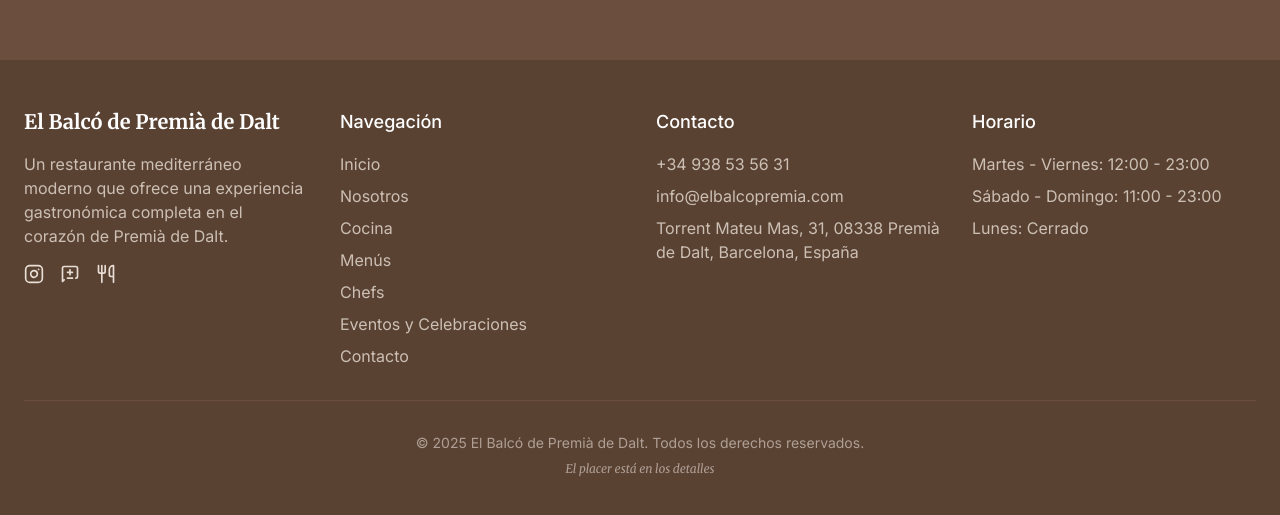
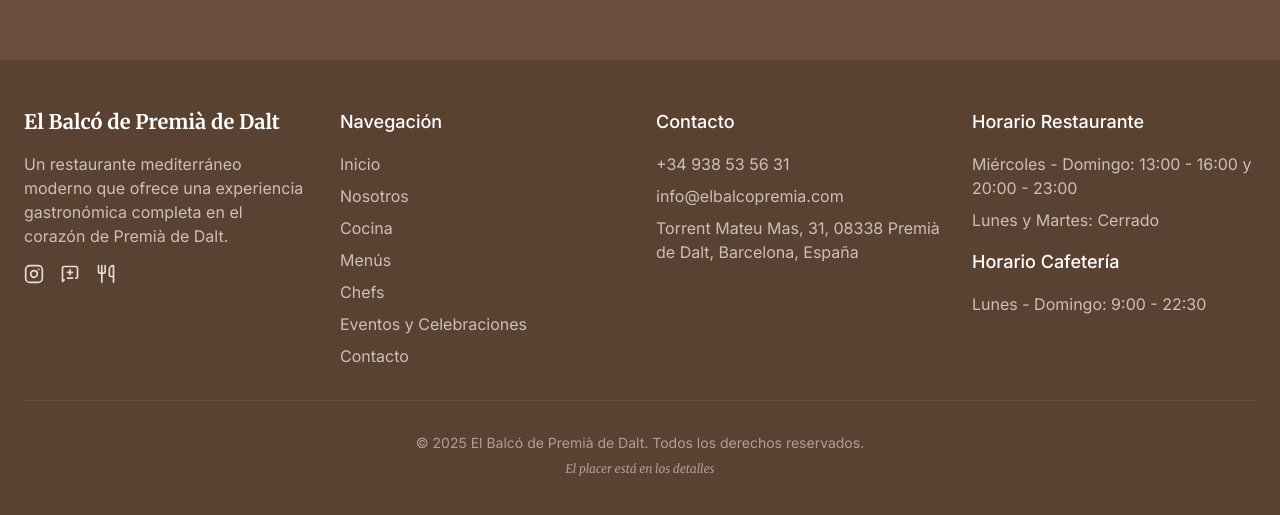
Before and after one commit to pablocasalm/elbalcodepremiav2, a React (Vite) app: page / in a window 1280 px wide. Shown: the part 9379-9894 px from the top of the page. Built offline with nearby package versions, Linux system fonts and the light colour scheme.

Commit message:
Actualizados horarios de apertura

```diff
--- a/src/components/layout/Footer.tsx
+++ b/src/components/layout/Footer.tsx
@@ -49,11 +49,17 @@ const Footer: React.FC = () => {
           </div>
 
           <div>
-            <h4 className="text-lg font-medium mb-4">Horario</h4>
+            <h4 className="text-lg font-medium mb-4">Horario Restaurante</h4>
             <ul className="space-y-2">
-              <li className="text-brown-100/80">Martes - Viernes: 12:00 - 23:00</li>
-              <li className="text-brown-100/80">Sábado - Domingo: 11:00 - 23:00</li>
-              <li className="text-brown-100/80">Lunes: Cerrado</li>
+              <li className="text-brown-100/80">Miércoles - Domingo: 13:00 - 16:00 y 20:00 - 23:00</li>
+              <li className="text-brown-100/80">Lunes y Martes: Cerrado</li>
+            </ul>
+
+
+
+            <h4 className="text-lg font-medium mb-4 mt-4">Horario Cafetería</h4>
+            <ul className="space-y-2">
+              <li className="text-brown-100/80">Lunes - Domingo: 9:00 - 22:30</li>
             </ul>
           </div>
         </div>
```
